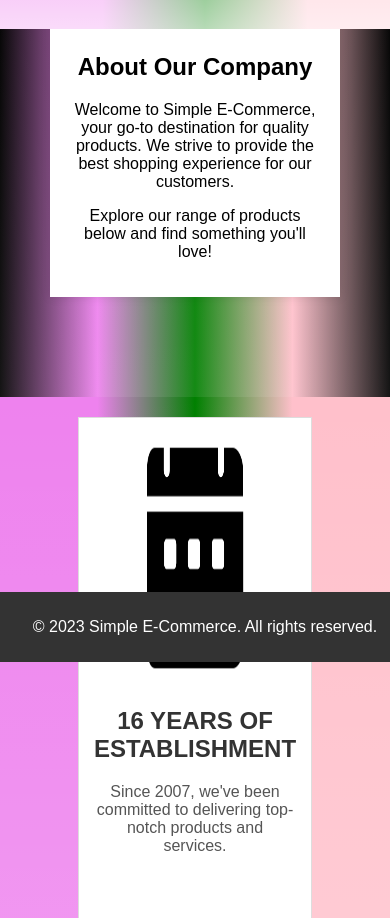
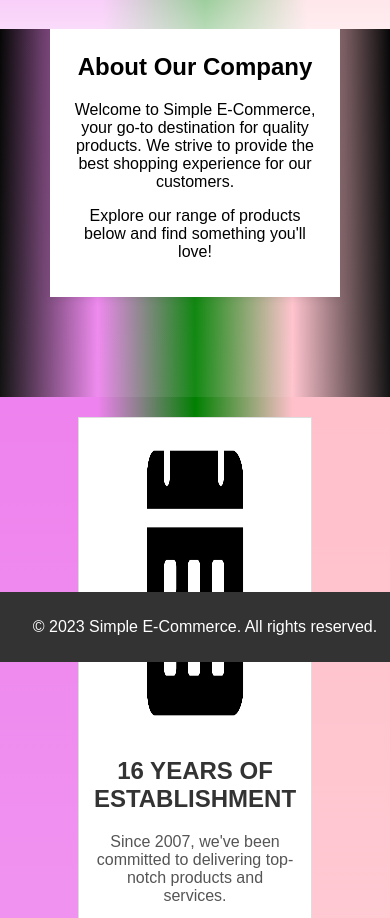
Before and after one commit to vaibhavbhor4216/Ecommerce, a plain HTML site: page index.html in a window 390 px wide. Shown: the part 182-1100 px from the top of the page. Drawn offline with Linux system fonts and the light colour scheme.

Commit message:
Update style.css

```diff
--- a/style.css
+++ b/style.css
@@ -70,8 +70,8 @@ header {
 }
 @media screen and (max-width: 767px) {
     .highlight-item {
-        width: 500px;
-        height: 500px; /* Allow the height to adjust based on content */
+/*         width: 100%; */
+        height: 600px; /* Allow the height to adjust based on content */
     }
 }
 
```
